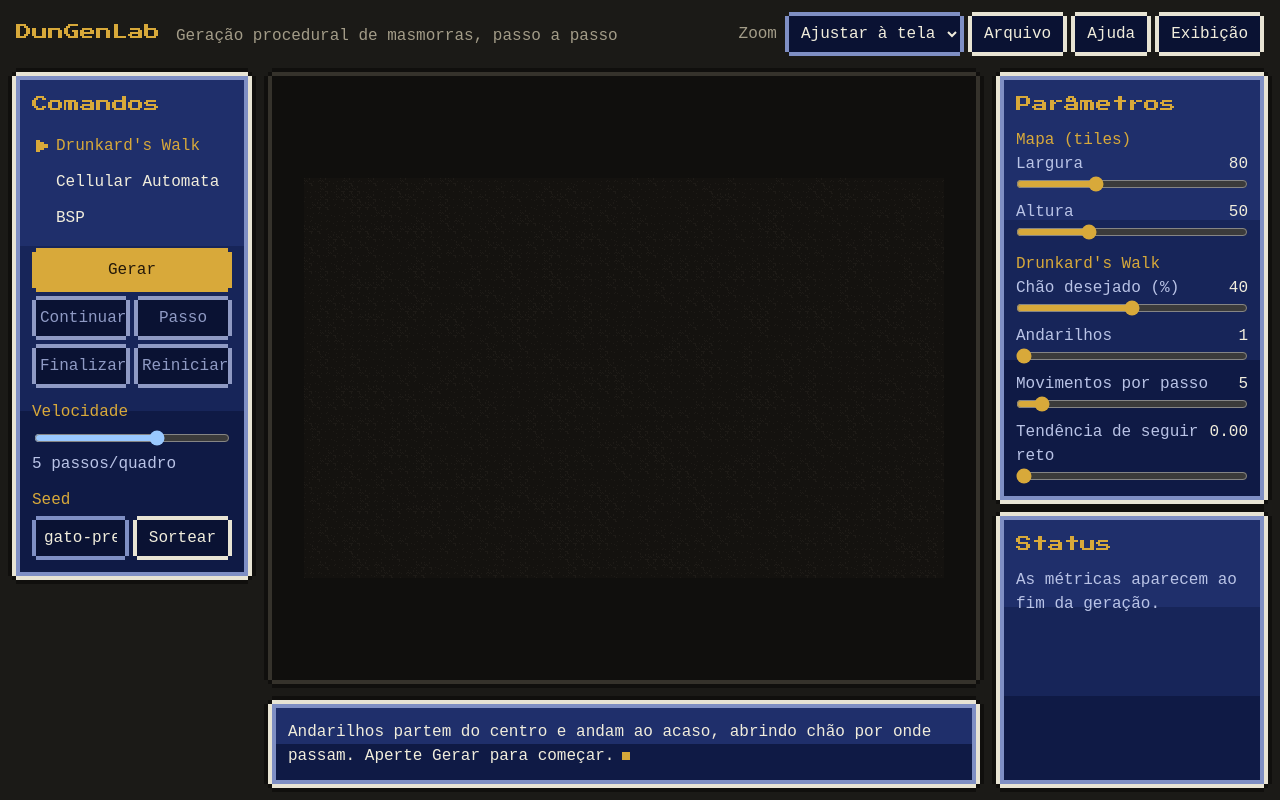
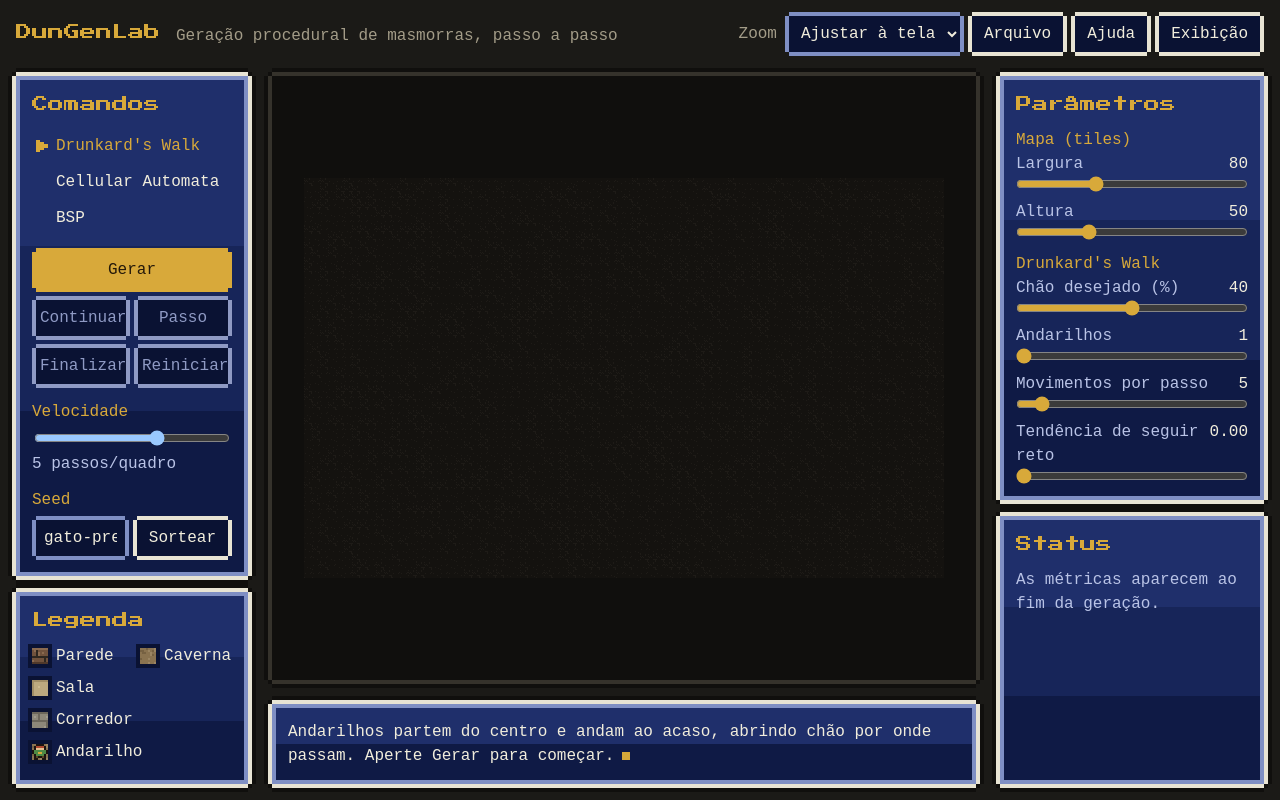
Before and after one commit to Hayversong/DunGenLab, a React (Vite) app: page / in a window 1280 px wide. Built offline with nearby package versions, Linux system fonts and the light colour scheme; a web font is replaced by a local one.

Commit message:
feat(ui): adiciona legenda dos tiles

```diff
--- a/src/App.module.css
+++ b/src/App.module.css
@@ -135,7 +135,7 @@
       "header header"
       "map side"
       "dialog side";
-    grid-template-columns: minmax(0, 1fr) 312px;
+    grid-template-columns: minmax(0, 1fr) 336px;
   }
 
   .brand p {
--- a/src/App.tsx
+++ b/src/App.tsx
@@ -9,6 +9,7 @@ import type { MapSize } from "./components/ParamsPanel";
 import { PlaybackBar } from "./components/PlaybackBar";
 import { Button } from "./components/ui/Button";
 import { DialogBox } from "./components/ui/DialogBox";
+import { Legend } from "./components/ui/Legend";
 import { Modal } from "./components/ui/Modal";
 import { Tabs } from "./components/ui/Tabs";
 import { Window } from "./components/ui/Window";
@@ -46,6 +47,9 @@ const STATUS_TEXT: Record<GenerationStatus, string> = {
   paused: "Em pausa.",
   done: "Concluído.",
 };
+
+// Algoritmos em que o destaque do passo é alguém andando pelo mapa.
+const HERO_GENERATORS: ReadonlySet<string> = new Set(["drunkards-walk"]);
 
 // Única fonte de acaso fora do Rng: só escolhe um texto de seed novo.
 function randomSeed(): string {
@@ -283,6 +287,9 @@ function App() {
       {!display && !compact && (
         <aside className={styles.commands} aria-label="Comandos">
           <Window title="Comandos">{commands}</Window>
+          <Window title="Legenda" className={styles.grow}>
+            <Legend />
+          </Window>
         </aside>
       )}
 
@@ -293,6 +300,7 @@ function App() {
             highlight={generation.lastStep?.highlight}
             version={generation.version}
             zoom={zoom}
+            marker={HERO_GENERATORS.has(generator.id) ? "hero" : "cursor"}
           />
         </section>
       </main>
@@ -325,7 +333,16 @@ function App() {
             tabs={[
               { id: "commands", label: "Comandos", content: commands },
               { id: "params", label: "Parâmetros", content: parameters },
-              { id: "status", label: "Status", content: status },
+              {
+                id: "status",
+                label: "Status",
+                content: (
+                  <>
+                    {status}
+                    <Legend />
+                  </>
+                ),
+              },
             ]}
           />
         </aside>
--- /dev/null
+++ b/src/components/ui/Legend.module.css
@@ -0,0 +1,24 @@
+.legend {
+  display: flex;
+  flex-wrap: wrap;
+  gap: var(--space-2) var(--space-4);
+  margin: 0;
+  padding: 0;
+  list-style: none;
+}
+
+.legend li {
+  display: flex;
+  gap: var(--space-2);
+  align-items: center;
+  /* Duas colunas na janela da lateral. */
+  min-width: calc(50% - var(--space-2));
+}
+
+.legend canvas {
+  flex: none;
+  width: 16px;
+  height: 16px;
+  image-rendering: pixelated;
+  outline: 4px solid var(--win-track);
+}
--- /dev/null
+++ b/src/components/ui/Legend.tsx
@@ -0,0 +1,81 @@
+import { useEffect, useRef } from "react";
+import { TileArt } from "../../render/tileArt";
+import { createTileAtlas } from "../../render/tileAtlas";
+import styles from "./Legend.module.css";
+
+// Lado de cada amostra, em pixels: o dobro da arte, para dar para ver.
+const SWATCH = 16;
+
+interface LegendItem {
+  label: string;
+  // Linha do atlas de onde a amostra é copiada; "hero" é o andarilho.
+  row: number | "hero";
+}
+
+const ITEMS: readonly LegendItem[] = [
+  { label: "Parede", row: TileArt.WALL_FACE },
+  { label: "Caverna", row: TileArt.FLOOR },
+  { label: "Sala", row: TileArt.ROOM },
+  { label: "Corredor", row: TileArt.CORRIDOR },
+  { label: "Andarilho", row: "hero" },
+];
+
+// As amostras são copiadas do mesmo atlas que desenha o mapa: a legenda
+// nunca fica diferente do que aparece na tela.
+export function Legend() {
+  const swatchesRef = useRef<(HTMLCanvasElement | null)[]>([]);
+
+  useEffect(() => {
+    const atlas = createTileAtlas(SWATCH);
+    if (!atlas) return;
+    ITEMS.forEach((item, index) => {
+      const ctx = swatchesRef.current[index]?.getContext("2d");
+      if (!ctx) return;
+      const row = item.row === "hero" ? atlas.heroRow : item.row;
+      ctx.clearRect(0, 0, SWATCH, SWATCH);
+      if (item.row === "hero") {
+        // O andarilho tem fundo transparente: vai sobre o chão de caverna.
+        ctx.drawImage(
+          atlas.image,
+          0,
+          TileArt.FLOOR * SWATCH,
+          SWATCH,
+          SWATCH,
+          0,
+          0,
+          SWATCH,
+          SWATCH,
+        );
+      }
+      ctx.drawImage(
+        atlas.image,
+        0,
+        row * SWATCH,
+        SWATCH,
+        SWATCH,
+        0,
+        0,
+        SWATCH,
+        SWATCH,
+      );
+    });
+  }, []);
+
+  return (
+    <ul className={styles.legend}>
+      {ITEMS.map((item, index) => (
+        <li key={item.label}>
+          <canvas
+            ref={(element) => {
+              swatchesRef.current[index] = element;
+            }}
+            width={SWATCH}
+            height={SWATCH}
+            aria-hidden="true"
+          />
+          {item.label}
+        </li>
+      ))}
+    </ul>
+  );
+}
--- a/src/components/ui/Tabs.module.css
+++ b/src/components/ui/Tabs.module.css
@@ -9,6 +9,8 @@
   display: flex;
   gap: var(--space-3);
   padding: var(--frame-sm);
+  /* Os rótulos são curtos, mas em coluna estreita cada pixel conta. */
+  white-space: nowrap;
 }
 
 .tab {
@@ -16,7 +18,7 @@
   flex: 1;
   min-width: 0;
   min-height: var(--touch);
-  padding: var(--space-1);
+  padding: 0;
   color: var(--text-soft);
   background: var(--win-track);
   border: 0;
```
